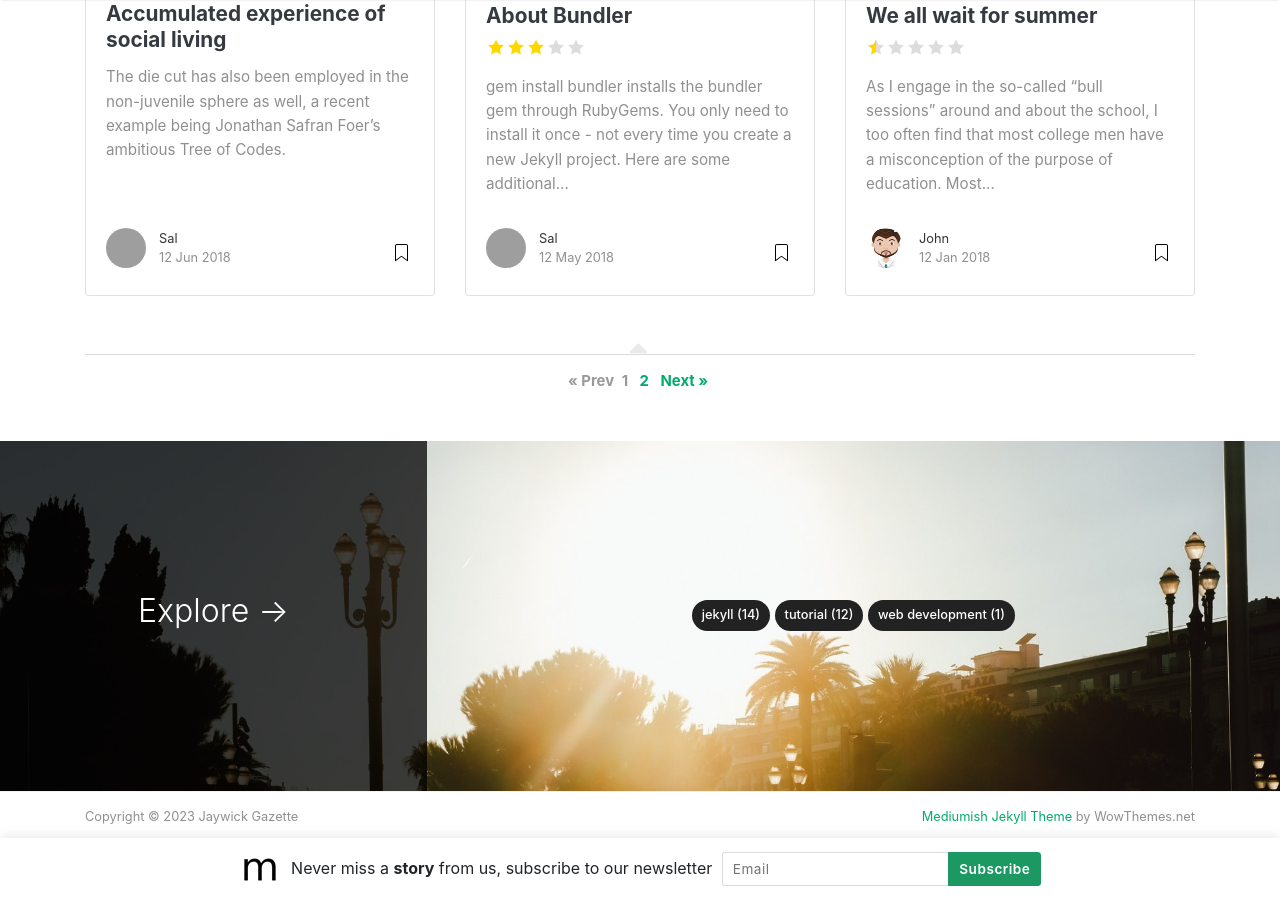
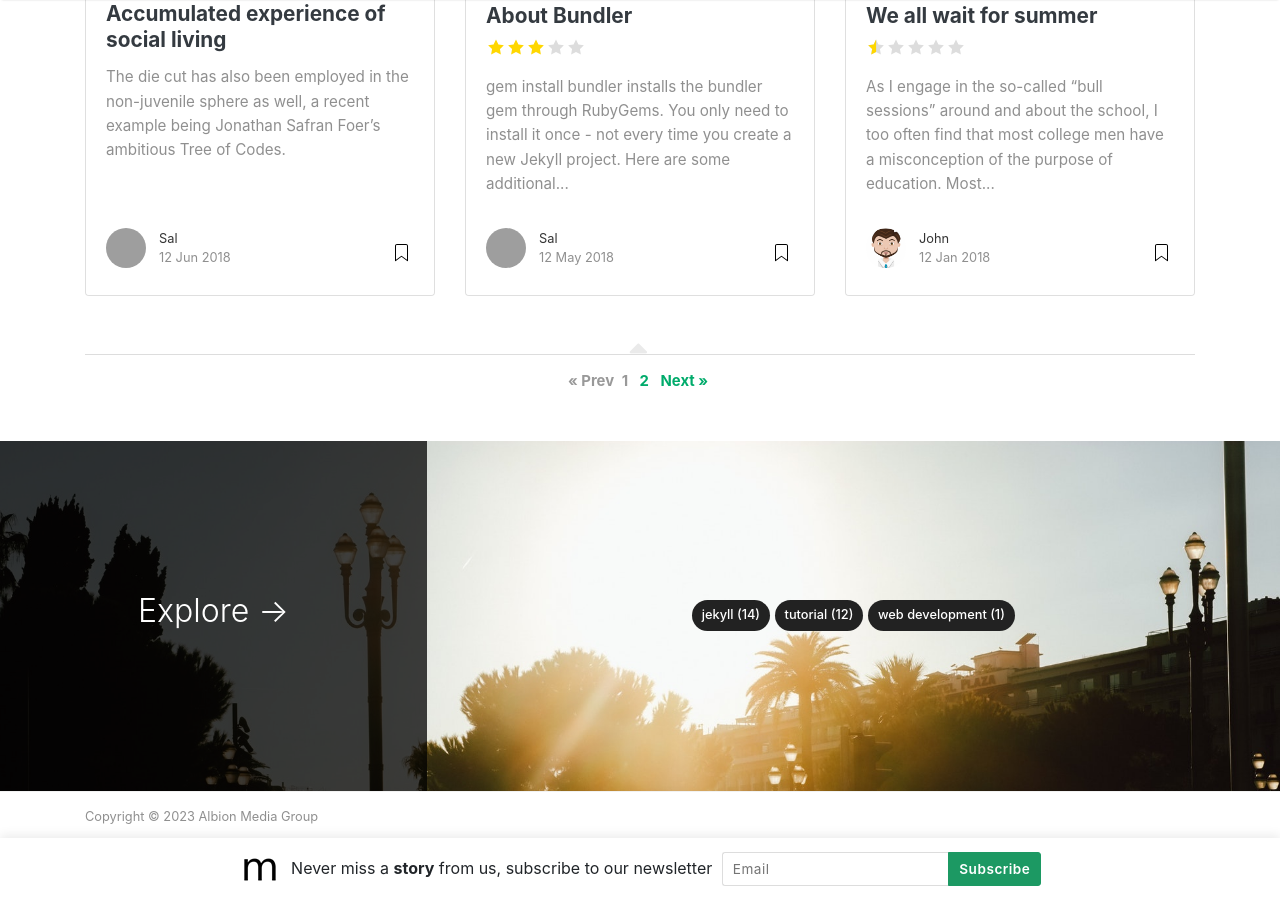
Before and after one commit to notmynews/mediumstyleblog, a Jekyll site: the page built from index.html, in a window 1280 px wide and 900 px high, scrolled down 1600 px. Built offline with Jekyll 4.4.1, drawn with Linux system fonts in a browser that asks for light colours; nearby versions of some CDN libraries; the list of posts is cut into pages by our own code; grey boxes are pictures that could not be loaded.

Commit message:
removed more guff, added some small detail

```diff
--- a/_layouts/default.html
+++ b/_layouts/default.html
@@ -68,7 +68,7 @@
                 {% else %}
                 <li class="nav-item">
                 {% endif %}
-                <a class="nav-link" href="{{ site.baseurl }}/index.html">Blog</a>
+                <a class="nav-link" href="{{ site.baseurl }}/index.html">Stories</a>
                 </li>
 
                 <li class="nav-item">
@@ -160,10 +160,7 @@
     <div class="container">
         <div class="row">
             <div class="col-md-6 col-sm-6 text-center text-lg-left">
-                Copyright © {{ site.time | date: "%Y" }} {{ site.name }}
-            </div>
-            <div class="col-md-6 col-sm-6 text-center text-lg-right">
-                <a target="_blank" href="https://www.wowthemes.net/mediumish-free-jekyll-template/">Mediumish Jekyll Theme</a> by WowThemes.net
+                Copyright © {{ site.time | date: "%Y" }} Albion Media Group
             </div>
         </div>
     </div>
```
